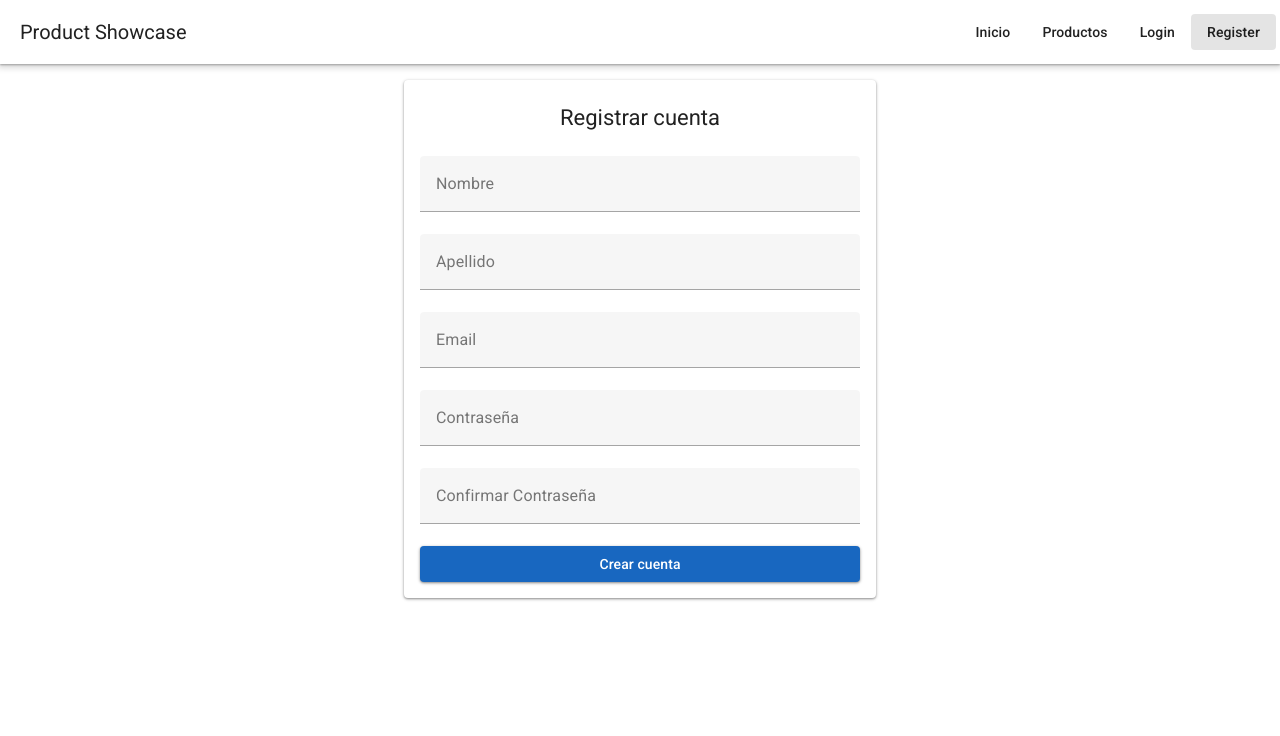
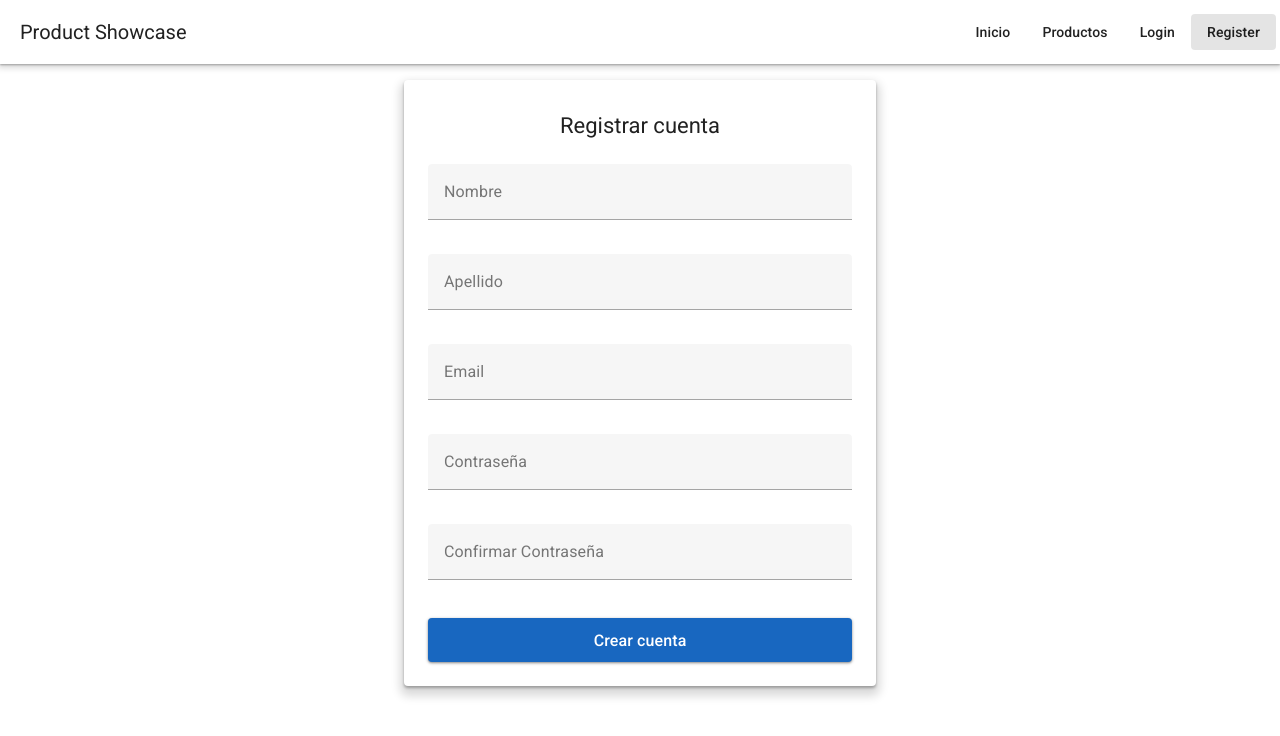
Before and after one commit to NicolasParadaA/product-showcase, a Vue app: page /register in a window 1280 px wide. Shown: the top 736 px of the page. Built offline with nearby package versions, Linux system fonts and the light colour scheme; no server answers.

Commit message:
feat: improve UX and design with better spacing, shadows, and styling

```diff
--- a/src/components/ProductCard.vue
+++ b/src/components/ProductCard.vue
@@ -1,11 +1,11 @@
 <template>
 
-    <v-card>
+    <v-card class="product-card" hover>
         <v-img :src="product.image" :alt="product.name" aspect-ratio="3/2" height="200px"></v-img>
         <v-card-title>{{ product.name }}</v-card-title>
         <v-card-text>
             <p>{{ product.description }}</p>
-            <p>Precio: {{ product.price }}</p>
+            <p class="text-h6 font-weight-bold text-primary">Precio: {{ product.price }}</p>
         </v-card-text>
     </v-card>
 
@@ -25,4 +25,12 @@ const props = defineProps({
 
 <style lang="css" scoped>
 
+.product-card {
+    transition: transform 0.3s ease;
+}
+
+.product-card:hover {
+    transform: translateY(-5px)
+}
+
 </style>
--- a/src/views/HomeView.vue
+++ b/src/views/HomeView.vue
@@ -8,6 +8,7 @@
 	</v-card> -->
 	<div>
 		<HeaderComp>Página Home</HeaderComp>
+		<v-progress-circular v-if="loading" indeterminate color="primary" size="64" class="ma-auto"></v-progress-circular>
 		<main>
 			<v-container>
 
@@ -40,12 +41,13 @@
 import HeaderComp from '@/components/layouts/HeaderComp.vue';
 import ListProducts from '@/components/ListProducts.vue';
 import { useProductsStore } from '@/stores/products.store';
-import { onMounted } from 'vue';
+import { onMounted, ref } from 'vue';
 
 const productsStore = useProductsStore();
-
+const loading = ref(true)
 onMounted(async () => {
 	await productsStore.fetchProducts();
+	loading.value = false
 });
 
 </script>
--- a/src/views/LoginView.vue
+++ b/src/views/LoginView.vue
@@ -3,15 +3,15 @@
 <v-container>
     <v-row justify="center" align="center" class="mt-16">
         <v-col cols="12" md="5">
-            <v-card class="pa-4">
-                <v-card-title class="text-center mb-4">Iniciar sesión</v-card-title>
+            <v-card class="pa-6 elevation-4">
+                <v-card-title class="text-center mb-4 text-h4">Iniciar sesión</v-card-title>
                 <v-form @submit.prevent="onLogin">
-                    <v-text-field v-model="email" label="Email" type="email" required></v-text-field>
-                    <v-text-field v-model="password" label="Contraseña" type="password" required></v-text-field>
+                    <v-text-field v-model="email" label="Email" type="email" required class="mb-3"></v-text-field>
+                    <v-text-field v-model="password" label="Contraseña" type="password" required class="mb-4"></v-text-field>
                     <v-btn type="submit" color="primary" block class="mb-2">Entrar</v-btn>
                     <v-btn type="button" variant="text" @click="onReset" block>Recuperar contraseña</v-btn>
                 </v-form>
-                <p class="mt-3">¿No tienes cuenta? <router-link to="/register">Regístrate</router-link></p>
+                <p class="mt-4 text-center">¿No tienes cuenta? <router-link to="/register">Regístrate</router-link></p>
                 <v-alert v-if="error" type="error" class="mt-3">{{ error }}</v-alert>
             </v-card>
         </v-col>
--- a/src/views/RegisterView.vue
+++ b/src/views/RegisterView.vue
@@ -3,15 +3,15 @@
 <v-container>
     <v-row justify="center">
         <v-col cols="12" md="6">
-            <v-card class="pa-4">
-                <v-card-title class="text-center mb-4">Registrar cuenta</v-card-title>
+            <v-card class="pa-6 elevation-4">
+                <v-card-title class="text-center mb-4 text-h4">Registrar cuenta</v-card-title>
                 <v-form @submit.prevent="onRegister">
-                    <v-text-field v-model="firstname" label="Nombre" required></v-text-field>
-                    <v-text-field v-model="lastname" label="Apellido" required></v-text-field>
-                    <v-text-field v-model="email" type="email" label="Email" required></v-text-field>
-                    <v-text-field v-model="password" type="password" label="Contraseña" required></v-text-field>
-                    <v-text-field v-model="confirm" type="password" label="Confirmar Contraseña" required></v-text-field>
-                    <v-btn type="submit" color="primary" block>Crear cuenta</v-btn>
+                    <v-text-field v-model="firstname" label="Nombre" required class="mb-3"></v-text-field>
+                    <v-text-field v-model="lastname" label="Apellido" required class="mb-3"></v-text-field>
+                    <v-text-field v-model="email" type="email" label="Email" required class="mb-3"></v-text-field>
+                    <v-text-field v-model="password" type="password" label="Contraseña" required class="mb-3"></v-text-field>
+                    <v-text-field v-model="confirm" type="password" label="Confirmar Contraseña" required class="mb-4"></v-text-field>
+                    <v-btn type="submit" color="primary" size="large" block>Crear cuenta</v-btn>
                 </v-form>
                 <v-alert v-if="error" type="error" class="mt-3">{{ error }}</v-alert>
             </v-card>
```
